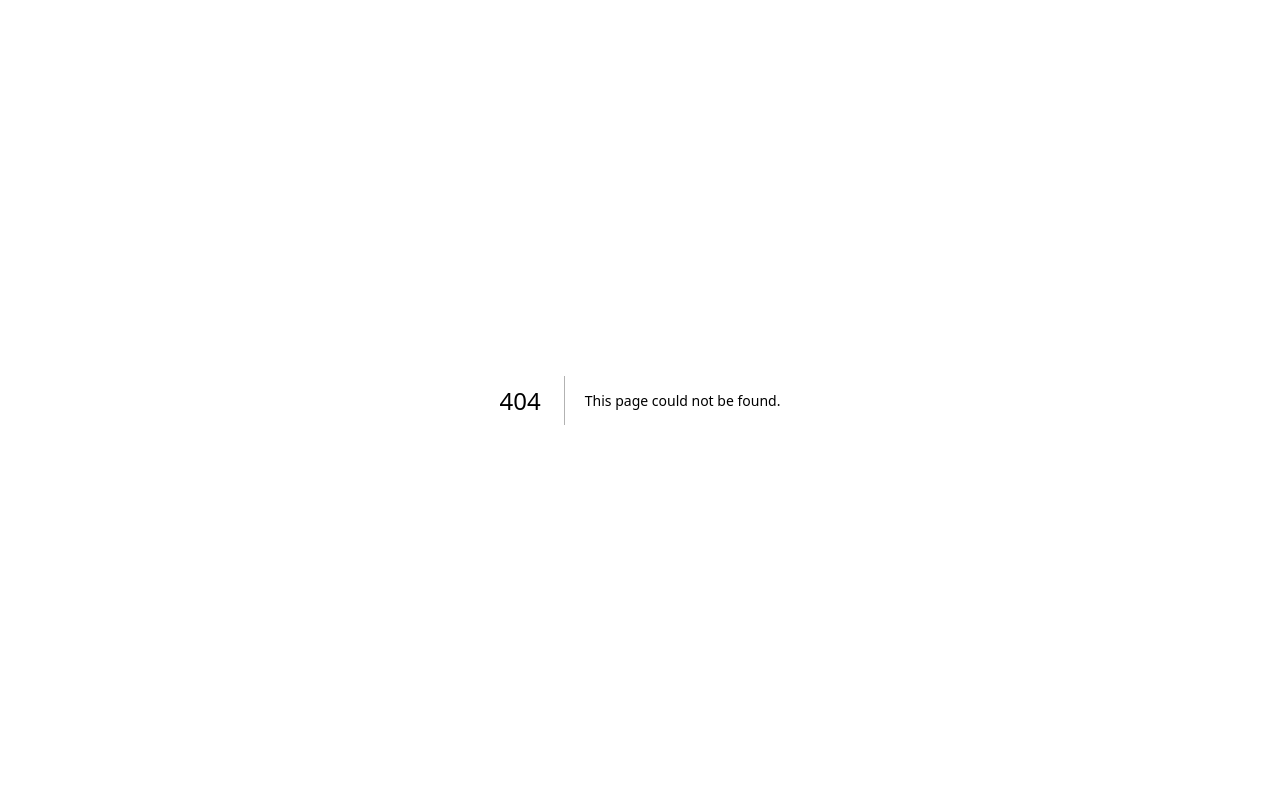
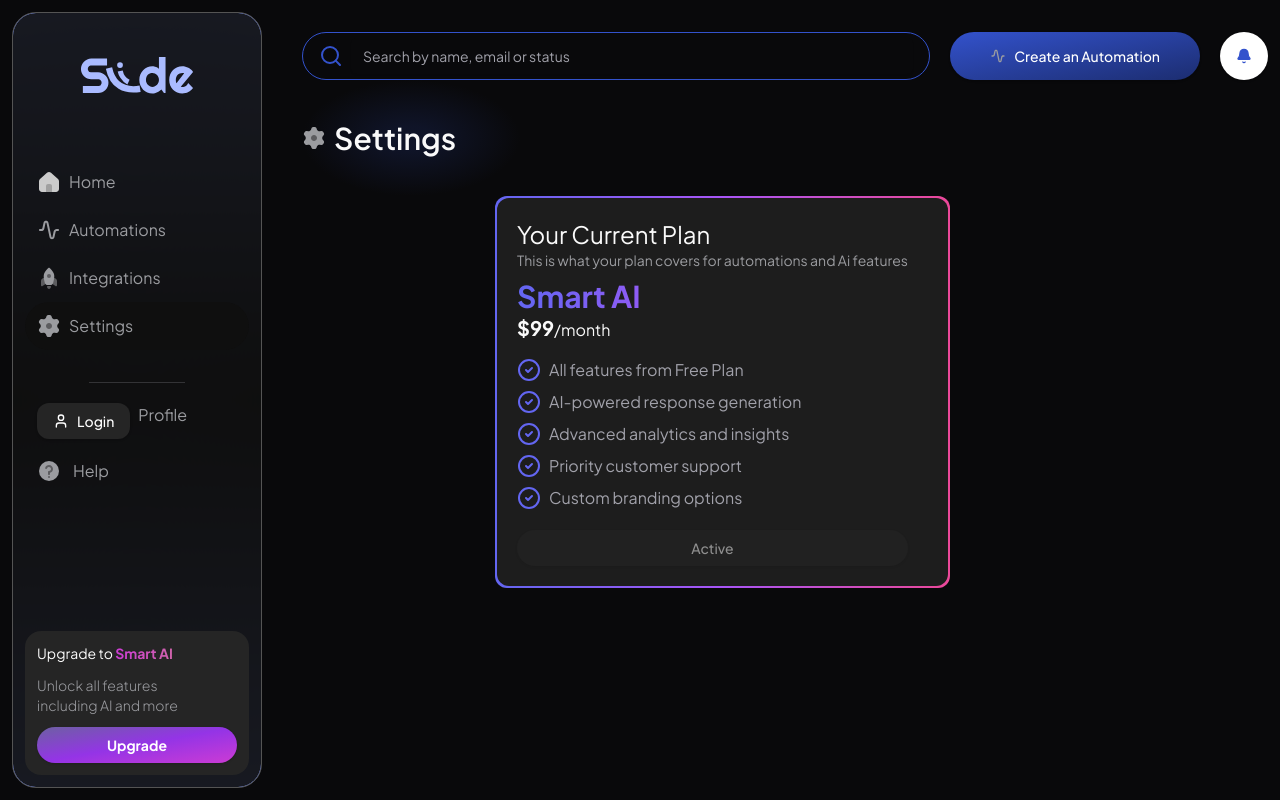
Before and after one commit to younusraza909/slides-instagram-automation, a Next.js app: page /dashboard/1/settings in a window 1280 px wide. Before the commit this address had no page. Built offline with nearby package versions, Linux system fonts and the light colour scheme; no server answers.

Commit message:
Payment Card UI

```diff
--- /dev/null
+++ b/src/app/(protected)/dashboard/[slug]/settings/page.tsx
@@ -0,0 +1,9 @@
+import Billing from "@/components/global/billing";
+import React from "react";
+
+type Props = {};
+const Page = () => {
+  return <Billing />;
+};
+
+export default Page;
--- /dev/null
+++ b/src/components/global/billing/index.tsx
@@ -0,0 +1,12 @@
+import React from "react";
+import PaymentCard from "./payment-card";
+
+const Billing = () => {
+  return (
+    <div className="flex lg:flex-row flex-col gap-5 w-full lg:w-10/12 xl:w-8/12 container">
+      <PaymentCard label="PRO" current="PRO" />
+    </div>
+  );
+};
+
+export default Billing;
--- /dev/null
+++ b/src/components/global/billing/payment-card.tsx
@@ -0,0 +1,100 @@
+import { Button } from "@/components/ui/button";
+import { PLANS } from "@/constants/pages";
+import { cn } from "@/lib/utils";
+import { CircleCheck } from "lucide-react";
+import React from "react";
+
+type Props = {
+  label: string;
+  current: "PRO" | "FREE";
+  landing?: boolean;
+};
+
+const PaymentCard = ({ current, label, landing }: Props) => {
+  return (
+    <div
+      className={cn(
+        label !== current
+          ? "bg-in-active"
+          : "bg-gradient-to-r from-indigo-500 via-purple-500 to-pink-500",
+        "p-[2px] rounded-xl overflow-hidden"
+      )}
+    >
+      <div
+        className={cn(
+          landing && "radial--gradient--pink",
+          "flex flex-col rounded-xl pl-5 py-5 pr-10 bg-background-90 h-full"
+        )}
+      >
+        {landing ? (
+          <h2 className="text-2xl">
+            {label === "PRO" && "Premium Plan"}
+            {label === "FREE" && "Standard"}
+          </h2>
+        ) : (
+          <h2 className="text-2xl">
+            {label === current
+              ? "Your Current Plan"
+              : current === "PRO"
+              ? "Downgrade"
+              : "Upgrade"}
+          </h2>
+        )}
+        <p className="text-text-secondary text-sm mb-2">
+          This is what your plan covers for automations and Ai features
+        </p>
+        {label === "PRO" ? (
+          <span className="bg-gradient-to-r text-3xl from-indigo-500 via-purple-500 font-bold to-pink-500 bg-clip-text text-transparent">
+            Smart AI
+          </span>
+        ) : (
+          <p className="font-bold mt-2 text-text-secondary">Standard</p>
+        )}
+        {label === "PRO" ? (
+          <p className="mb-2">
+            <b className="text-xl">$99</b>/month
+          </p>
+        ) : (
+          <p className="text-xl mb-2">Free</p>
+        )}
+
+        {PLANS[label === "PRO" ? 1 : 0].features.map((i) => (
+          <p key={i} className="mt-2 text-muted-foreground flex gap-2 ">
+            <CircleCheck className="text-indigo-500" />
+            {i}
+          </p>
+        ))}
+
+        {landing ? (
+          <Button
+            className={cn(
+              "rounded-full mt-5",
+              label === "PRO"
+                ? "bg-gradient-to-r from-indigo-500 text-white via-purple-500 to-pink-500"
+                : "bg-background-80 text-white hover:text-background-80"
+            )}
+          >
+            {label === current
+              ? "Get Started"
+              : current === "PRO"
+              ? "Free"
+              : "Get Started"}
+          </Button>
+        ) : (
+          <Button
+            className="rounded-full mt-5 bg-background-80 text-white hover:text-background-80"
+            disabled={label === current}
+          >
+            {label === current
+              ? "Active"
+              : current === "PRO"
+              ? "Downgrade"
+              : "Upgrade"}
+          </Button>
+        )}
+      </div>
+    </div>
+  );
+};
+
+export default PaymentCard;
--- a/src/constants/pages.tsx
+++ b/src/constants/pages.tsx
@@ -24,3 +24,30 @@
   SETTINGS: <SettingsDuoToneWhite />,
   HOME: <HomeDuoToneBlue />,
 };
+
+export const PLANS = [
+  {
+    name: "Free Plan",
+    description: "Perfect for getting started",
+    price: "$0",
+    features: [
+      "Boost engagement with target responses",
+      "Automate comment replies to enhance audience interaction",
+      "Turn followers into customers with targeted messaging",
+    ],
+    cta: "Get Started",
+  },
+  {
+    name: "Smart AI Plan",
+    description: "Advanced features for power users",
+    price: "$99",
+    features: [
+      "All features from Free Plan",
+      "AI-powered response generation",
+      "Advanced analytics and insights",
+      "Priority customer support",
+      "Custom branding options",
+    ],
+    cta: "Upgrade Now",
+  },
+];
```
